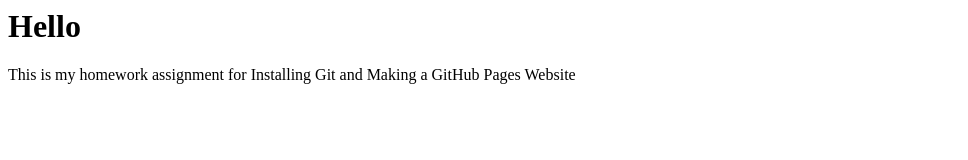
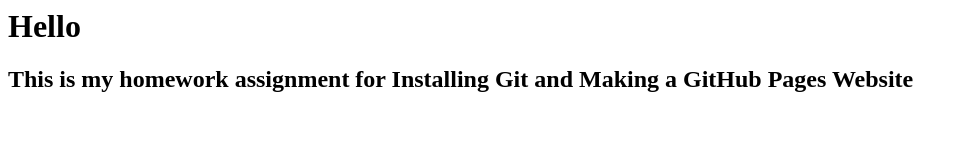
Before and after one commit to sduvapu/it218-project01, a plain HTML site: page index.html in a window 1280 px wide. Shown: the whole page, without its empty margins (0-968 px from the left). Drawn offline with Linux system fonts and the light colour scheme.

Commit message:
Update index.html

```diff
--- a/index.html
+++ b/index.html
@@ -1,2 +1,2 @@
 <h1>Hello</h1>
-<p>This is my homework assignment for Installing Git and Making a GitHub Pages Website</p>
+<h2>This is my homework assignment for Installing Git and Making a GitHub Pages Website</h2>
```
